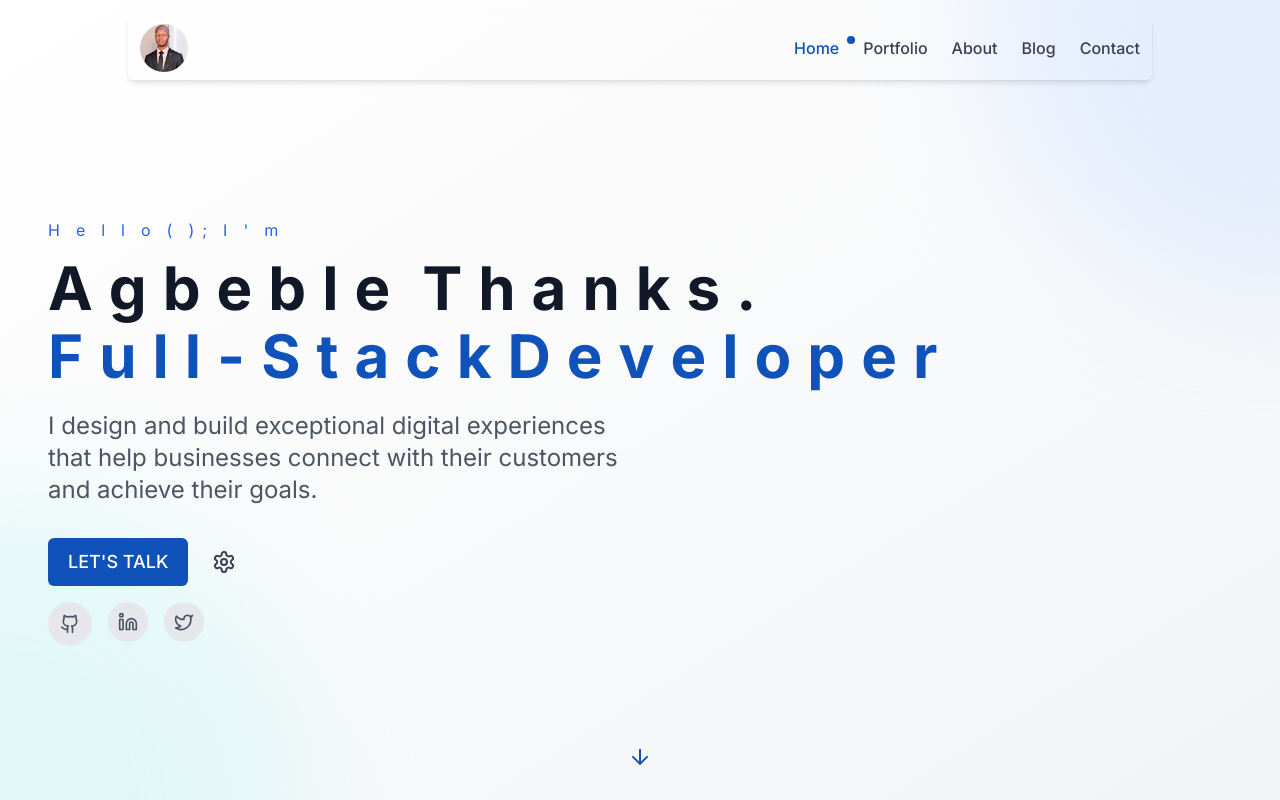
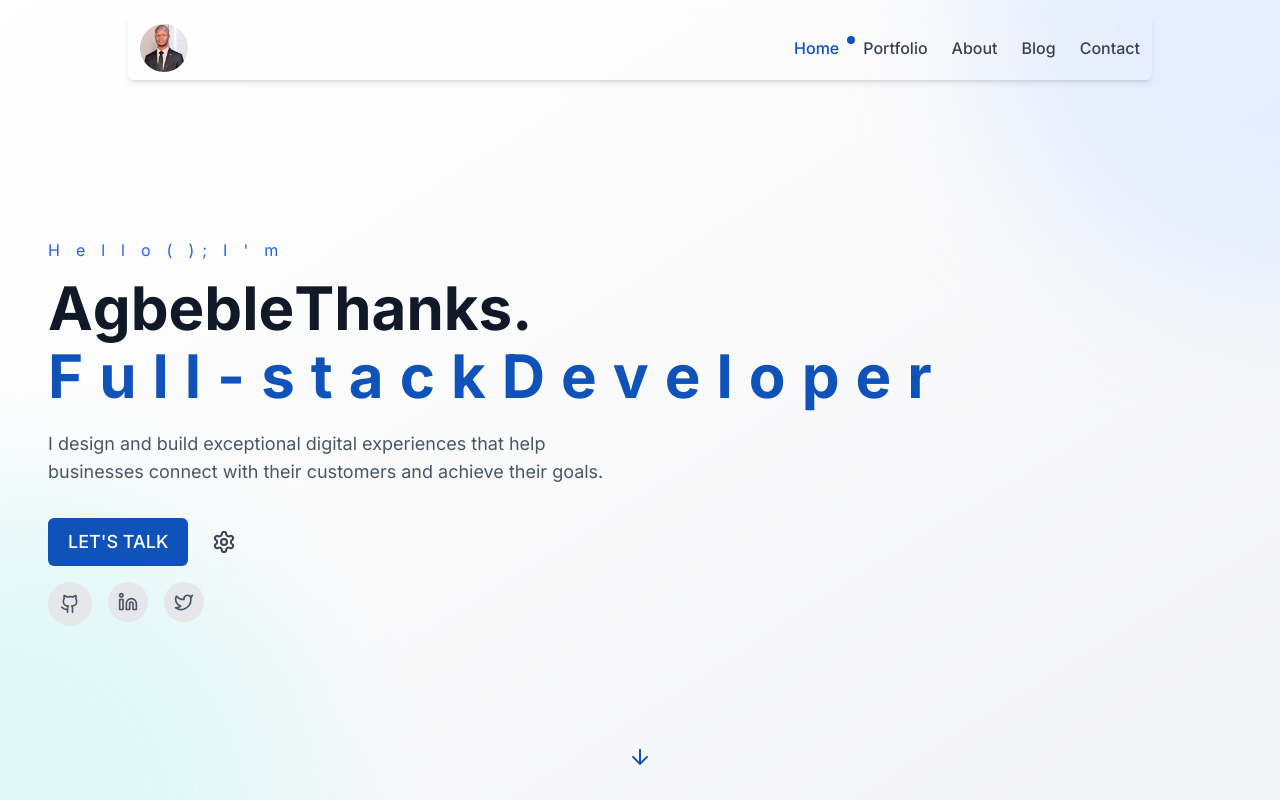
Before and after one commit to thanks299/portfolio1, a React (Vite) app: page / in a window 1280 px wide. Shown: the top 800 px of the page. Built offline with nearby package versions, Linux system fonts and the light colour scheme.

Commit message:
updated hero setion

```diff
--- a/src/components/home/HeroSection.tsx
+++ b/src/components/home/HeroSection.tsx
@@ -63,7 +63,7 @@ const HeroSection: React.FC = () => {
         <div className="flex flex-col">
           <h2 className="mb-4">
             <span>
-            {renderAnimatedText("H e l l o ( );", "text-2xl sm:text-3xl md:text-4xl font-medium text-blue-600 mb-4").props.children.map((letter: string, index: number) => (
+            {renderAnimatedText("H e l l o ( );", "text-2xl sm:text-3xl md:text-4xl font-medium text-blue-600 mb-4").props.children.map((letter, index) => (
               <React.Fragment key={index}>
               <span className="text-blue-600">{letter}</span>
               <span className="mx-1"></span>
@@ -72,7 +72,7 @@ const HeroSection: React.FC = () => {
             </span>
             <span className="mx-1"></span>
             <span>
-            {renderAnimatedText("I ' m", "text-2xl sm:text-3xl md:text-4xl font-medium text-blue-600 mb-4").props.children.map((letter: string, index: number) => (
+            {renderAnimatedText("I ' m", "text-2xl sm:text-3xl md:text-4xl font-medium text-blue-600 mb-4").props.children.map((letter, index) => (
               <React.Fragment key={index}>
               <span className="text-blue-600">{letter}</span>
               <span className="mx-1"></span>
@@ -87,15 +87,10 @@ const HeroSection: React.FC = () => {
           variants={textVariants}
           className="text-3xl sm:text-4xl md:text-6xl font-bold mb-6 leading-tight"
           >
-            {renderAnimatedText("A g b e b l e   T h a n k s .", "").props.children.map((letter: string, index: number) => (
-            <React.Fragment key={index}>
-              <span>{letter}</span>
-              <span className="mx-1"></span>
-            </React.Fragment>
-            ))}
+          {renderAnimatedText("A g b e b l e   T h a n k s .", "")}
           <h1 className="text-gray-500 dark:text-gray-300 mt-2 flex flex-wrap">
             <span>
-              {renderAnimatedText("F u l l - S t a c k", "text-primary-600 text-lg sm:text-xl md:text-2xl lg:text-3xl").props.children.map((letter: string, index: number) => (
+              {renderAnimatedText("F u l l - s t a c k", "text-primary-600 text-lg sm:text-xl md:text-2xl lg:text-3xl").props.children.map((letter, index) => (
               <React.Fragment key={index}>
                 <span className="text-primary-600">{letter}</span>
                 <span className="mx-1"></span>
@@ -104,7 +99,7 @@ const HeroSection: React.FC = () => {
             </span>
             <span className="mx-1"></span>
             <span>
-              {renderAnimatedText("D e v e l o p e r", "text-primary-600 text-lg sm:text-xl md:text-2xl lg:text-3xl").props.children.map((letter: string, index: number) => (
+              {renderAnimatedText("D e v e l o p e r", "text-primary-600 text-lg sm:text-xl md:text-2xl lg:text-3xl").props.children.map((letter, index) => (
               <React.Fragment key={index}>
                 <span className="text-primary-600">{letter}</span>
                 <span className="mx-1"></span>
@@ -119,7 +114,7 @@ const HeroSection: React.FC = () => {
           initial="hidden"
           animate="visible"
           variants={textVariants}
-            className="text-lg sm:text-xl md:text-2xl text-gray-600 dark:text-gray-400 mb-8 max-w-xl"
+          className="text-sm sm:text-base md:text-lg text-gray-600 dark:text-gray-400 mb-8 max-w-xl"
           >
           I design and build exceptional digital experiences that help businesses connect with their customers and achieve their goals.
           </motion.p>
```
Lines whose indentation alone changed are shown as unchanged.
